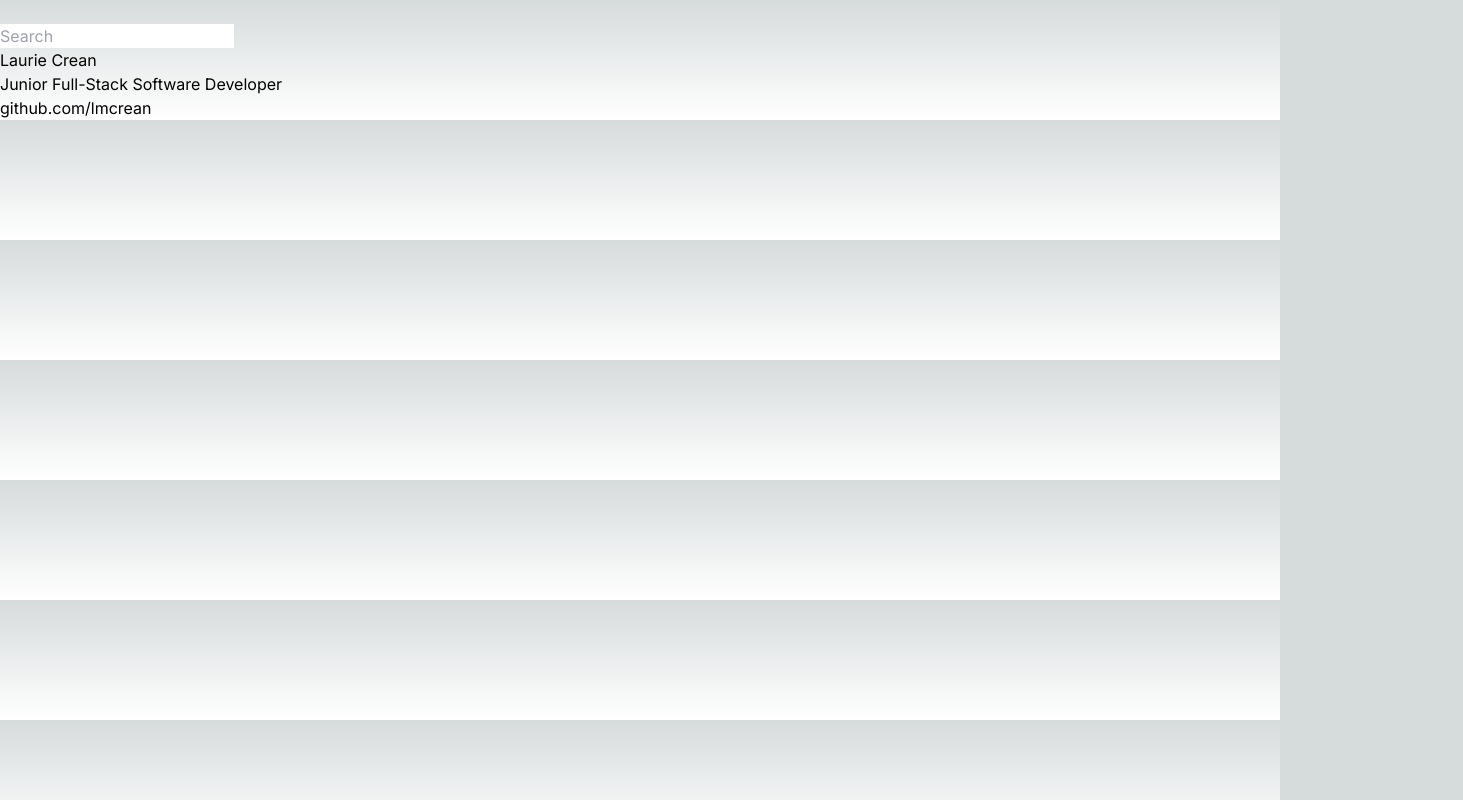
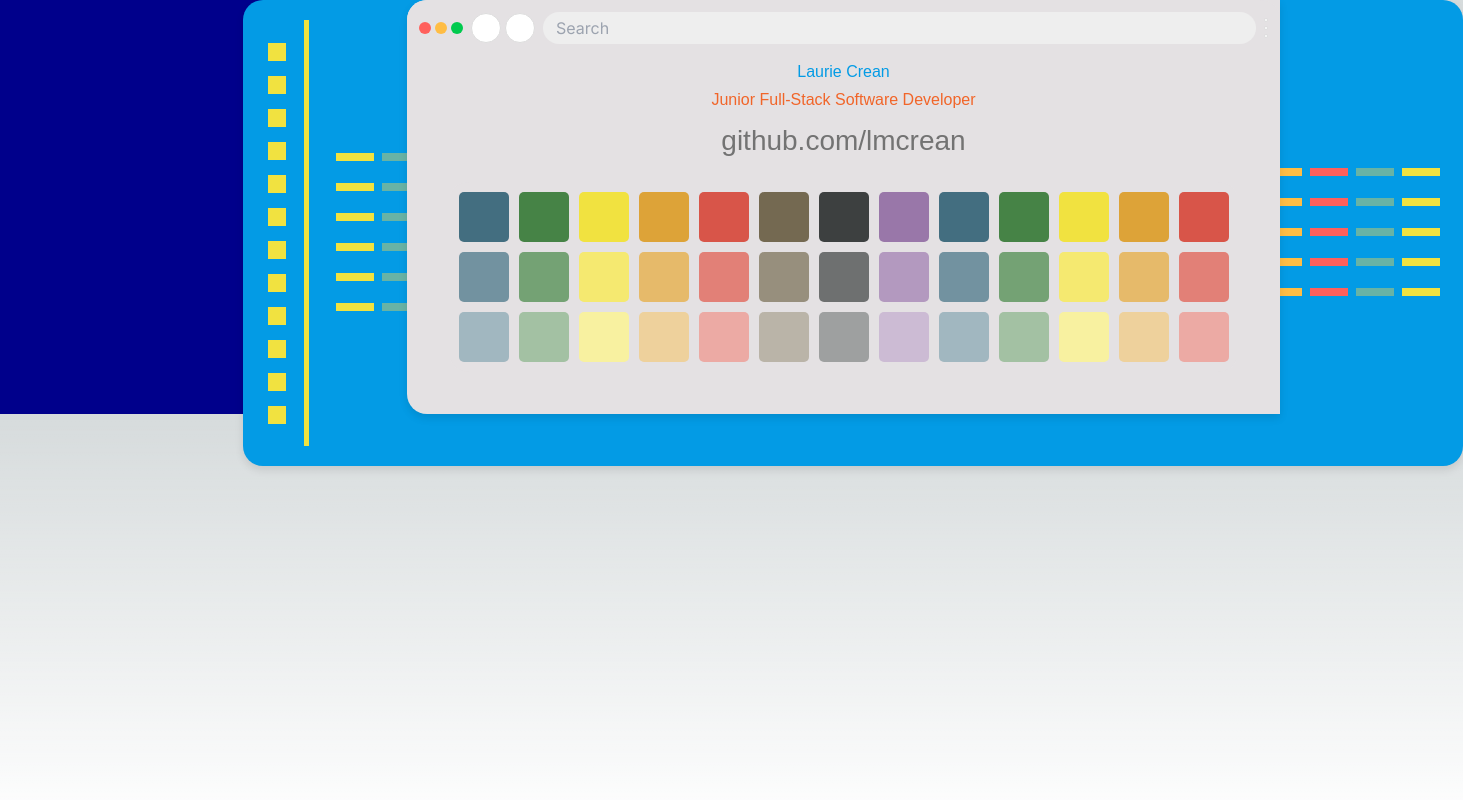
Before and after one commit to lmcrean/lauriecrean_v3, a Next.js app: page / in a window 1280 px wide. Shown: the whole page, 1463 px wide, since content can reach past the window. Built offline with nearby package versions, Linux system fonts and the light colour scheme; a web font is replaced by a local one.

Commit message:
Refactor styling in next.config.mjs and page.tsx

```diff
--- a/app/page.tsx
+++ b/app/page.tsx
@@ -3,50 +3,47 @@
 
 const YellowSquares = () => {
   return (
-    <div className="yellow-squares">
+    <div className={styles.yellowSquares}>
       {Array.from({ length: 12 }).map((_, index) => (
-        <div key={index} className="yellow-square" />
+        <div key={index} className={styles.yellowSquare} />
       ))}
     </div>
   );
 };
 
 const CodeArtCard = () => {
-  // Array representing the indentation of each code line
   const indentation = [0, 1, 0, 2, 0, 1, 0, 3, 0, 1, 0];
 
-  // Generate the code lines with varying indentation
   const codeLines = indentation.map((indent, index) => (
-    <div key={index} className={`code-line indent-${indent}`}>
-      {/* Use a loop to generate colored divs for each line */}
+    <div key={index} className={`${styles.codeLine} ${styles[`indent-${indent}`]}`}>
       {Array.from({ length: 5 }).map((_, idx) => (
-        <div key={idx} className={`code-color-${(idx % 5) + 1}`}></div>
+        <div key={idx} className={styles[`codeColor-${(idx % 5) + 1}`]}></div>
       ))}
     </div>
   ));
 
   return (
-    <div className="blue-card">
+    <div className={styles.blueCard}>
       <YellowSquares />
-      <div className="vertical-line"></div>
-      <div className="code-lines-art">
-        <i className="fas fa-code code-icon"></i>
+      <div className={styles.verticalLine}></div>
+      <div className={styles.codeLinesArt}>
+        <i className={`fas fa-code ${styles.codeIcon}`}></i>
         {codeLines}
-        <i className="fas fa-code code-icon"></i>
+        <i className={`fas fa-code ${styles.codeIcon}`}></i>
       </div>
     </div>
   );
 };
 
 const ProfileCard = () => (
-  <div className="profile-card">
+  <div className={styles.profileCard}>
     <TopBanner />
-    <h1 className="name">Laurie Crean</h1>
-    <h2 className="title">Junior Full-Stack Software Developer</h2>
+    <h1 className={styles.name}>Laurie Crean</h1>
+    <h2 className={styles.title}>Junior Full-Stack Software Developer</h2>
     <a
       href="https://github.com/lmcrean"
       target="_blank"
-      className="github-link"
+      className={styles.githubLink}
     >
       github.com/lmcrean
     </a>
@@ -55,28 +52,28 @@
 );
 
 const TopBanner = () => (
-  <div className="top-banner">
-    <div className="traffic-lights">
-      <span className="traffic-dot red"></span>
-      <span className="traffic-dot yellow"></span>
-      <span className="traffic-dot green"></span>
+  <div className={styles.topBanner}>
+    <div className={styles.trafficLights}>
+      <span className={`${styles.trafficDot} ${styles.red}`}></span>
+      <span className={`${styles.trafficDot} ${styles.yellow}`}></span>
+      <span className={`${styles.trafficDot} ${styles.green}`}></span>
     </div>
-    <div className="control-buttons">
-      <button className="control-btn">
+    <div className={styles.controlButtons}>
+      <button className={styles.controlBtn}>
         <i className="fas fa-chevron-left"></i>
       </button>
-      <button className="control-btn">
+      <button className={styles.controlBtn}>
         <i className="fas fa-chevron-right"></i>
       </button>
     </div>
-    <div className="search-bar">
+    <div className={styles.searchBar}>
       <input type="text" placeholder="Search" />
       <i className="fas fa-search"></i>
     </div>
-    <div className="stacked-dots">
-      <span className="dot"></span>
-      <span className="dot"></span>
-      <span className="dot"></span>
+    <div className={styles.stackedDots}>
+      <span className={styles.dot}></span>
+      <span className={styles.dot}></span>
+      <span className={styles.dot}></span>
     </div>
   </div>
 );
@@ -87,15 +84,15 @@
   const squares = [];
 
   for (let i = 0; i < rows * columns; i++) {
-    squares.push(<div className="grid-square" key={i} />);
+    squares.push(<div className={styles.gridSquare} key={i} />);
   }
 
-  return <div className="rainbow-grid">{squares}</div>;
+  return <div className={styles.rainbowGrid}>{squares}</div>;
 };
 
 const App = () => {
   return (
-    <div className="banner">
+    <div className={styles.banner}>
       <CodeArtCard />
       <ProfileCard />
     </div>
--- a/next.config.mjs
+++ b/next.config.mjs
@@ -1,6 +1,4 @@
 /** @type {import('next').NextConfig} */
-const nextConfig = {
-    styledComponents: true,
-  };
+const nextConfig = {};
 
 export default nextConfig;
--- a/styles/Banner.module.scss
+++ b/styles/Banner.module.scss
@@ -38,7 +38,7 @@
 $codeBackground: #fff; // Same color as Laurie Crean text for consistency
 $codeLineColor: #f16529; // A color from the rainbow grid
 
-.blue-card {
+.blueCard {
   position: absolute;
   top: 0px; // Slightly offset to show behind the profile card
   left: 19%; // More offset to allow space for a third card
@@ -53,7 +53,7 @@
   z-index: 0; // Behind the profile card
 }
 
-.blue-card {
+.blueCard {
   // ... existing styles
 
   color: #039be5;
@@ -63,27 +63,27 @@
   align-items: center; // Center the items vertically
 }
 
-.yellow-squares {
+.yellowSquares {
   display: grid;
   grid-template-rows: repeat(12, 1fr); // 12 rows for the squares
   gap: 5px;
 }
 
-.yellow-square {
+.yellowSquare {
   background-color: $yellowSquare;
   width: 18px;
   height: 18px; // Fixed height for the squares
   margin: 5px;
 }
 
-.vertical-line {
+.verticalLine {
   background-color: $yellowSquare;
   width: 5px; // Full width of the column
   height: 100%; // Full height of the card
   margin-left: 0px;
 }
 
-.code-lines-art {
+.codeLinesArt {
   display: grid;
   grid-auto-rows: minmax(10px, auto); // Set a minimum height for each code line
   gap: 5px;
@@ -91,7 +91,7 @@
   padding-left: 10px; // Padding to simulate indentation
 }
 
-.code-line {
+.codeLine {
   display: flex;
   align-items: center;
   justify-content: start;
@@ -121,7 +121,7 @@
 
 // Use the colors defined in the $colors list for the code lines
 @for $i from 1 through length($colors) {
-  .code-color-#{$i} {
+  .codeColor-#{$i} {
     height: 8px;
     width: 38px;
     margin: auto 3px;
@@ -129,13 +129,13 @@
   }
 }
 
-.code-icon {
+.codeIcon {
   margin-top: 0px;
   align-self: top;
   color: white;
 }
 // profile card and text
-.profile-card {
+.profileCard {
   background-color: $lightgrey;
   border-radius: 20px 0 0 20px;
   padding: 42px;
@@ -147,7 +147,7 @@
   box-shadow: 0 4px 8px rgba(0, 0, 0, 0.1);
   position: relative; // Added to position the top banner absolutely at the top
 
-  .top-banner {
+  .topBanner {
     position: absolute;
     top: 0;
     left: 0; // Align to the left edge of profile-card
@@ -173,7 +173,7 @@
     margin-bottom: 0.5em;
   }
 
-  .github-link {
+  .githubLink {
     color: $grey;
     text-decoration: none;
     font-size: 28px;
@@ -184,7 +184,7 @@
 }
 
 // top banner
-.top-banner {
+.topBanner {
   // Use a 4-column layout to accommodate the traffic lights, control buttons, search bar, and stacked dots
   display: grid;
   grid-template-columns: auto auto 1fr auto; // Define four columns
@@ -199,11 +199,11 @@
   border-radius: 20px 20px 0 0;
   z-index: 1; // Ensure the z-index is high enough
 
-  .traffic-lights {
+  .trafficLights {
     display: flex;
     gap: 4px;
 
-    .traffic-dot {
+    .trafficDot {
       height: 12px;
       width: 12px;
       border-radius: 50%;
@@ -220,7 +220,7 @@
     }
   }
 
-  .search-bar {
+  .searchBar {
     display: flex;
     align-items: center;
     background-color: #eee;
@@ -242,11 +242,11 @@
     }
   }
 
-  .control-buttons {
+  .controlButtons {
     display: flex;
     gap: 4px;
 
-    .control-btn {
+    .controlBtn {
       background-color: white;
       border: 1px solid #ddd;
       border-radius: 50%;
@@ -257,7 +257,7 @@
       align-items: center;
     }
   }
-  .stacked-dots {
+  .stackedDots {
     display: grid; // Change to grid layout for proper alignment
     grid-template-rows: repeat(3, 1fr); // Create three rows for the dots
     gap: 4px;
@@ -290,11 +290,11 @@
 );
 
 // Function to lighten the color
-@function lighten-color($color, $amount) {
+@function lightenColor($color, $amount) {
   @return mix(white, $color, $amount);
 }
 
-.rainbow-grid {
+.rainbowGrid {
   display: grid;
   grid-template-columns: repeat(13, 1fr);
   grid-gap: 10px;
@@ -303,7 +303,7 @@
   margin: 20px 0px auto auto;
   background-color: $lightgrey;
 
-  .grid-square {
+  .gridSquare {
     min-height: 50px;
     width: 50px;
     border-radius: 5px;
@@ -313,12 +313,12 @@
   @for $i from 0 through 38 {
     $color: nth($colors, ($i % 13) + 1); // get color from list
     $row: floor($i / 13) + 1; // determine row number
-    $lighten-amount: ($row - 1) * 25%; // amount to lighten by row
+    $lightenAmount: ($row - 1) * 25%; // amount to lighten by row
 
-    .grid-square:nth-child(#{$i + 1}) {
+    .gridSquare:nth-child(#{$i + 1}) {
       height: 20px;
       border-radius: 5px;
-      background-color: lighten-color($color, $lighten-amount);
+      background-color: lightenColor($color, $lightenAmount);
     }
   }
 }
```
